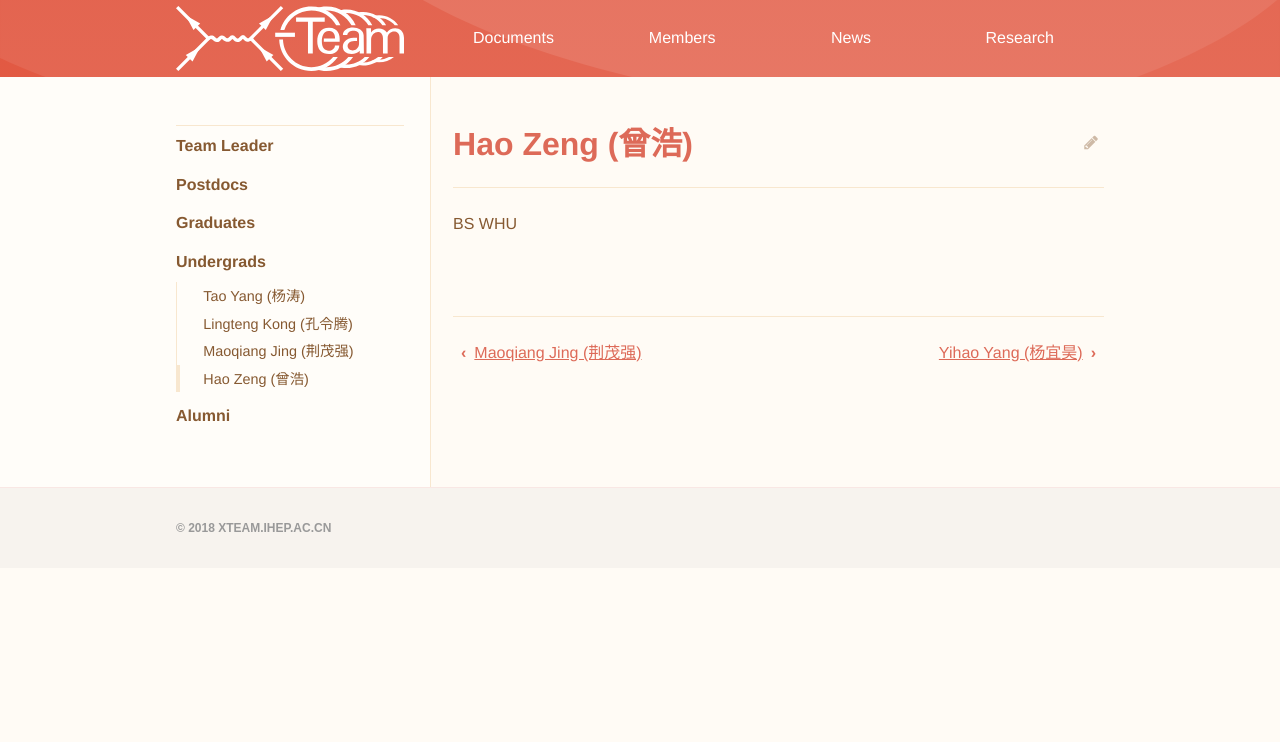
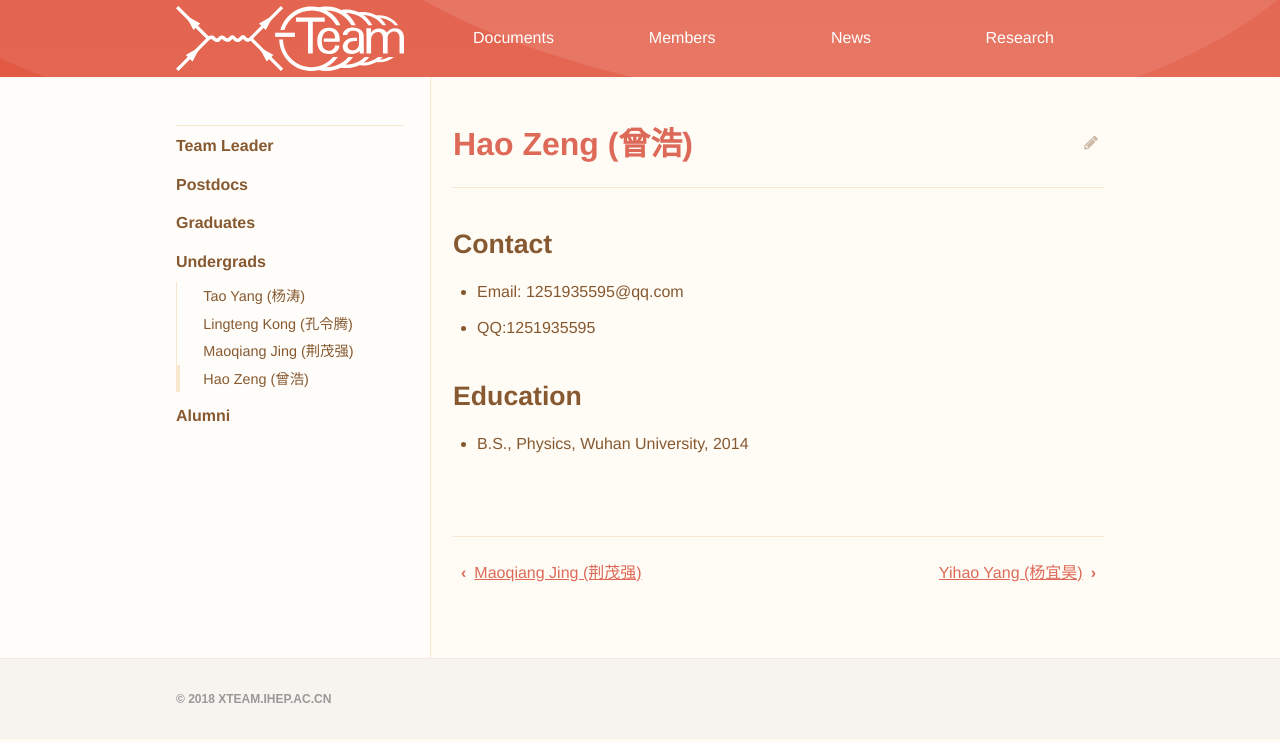
Before and after one commit to dt-np/xteam, a Jekyll site: the page built from _members/Hao_Zeng.md, in a window 1280 px wide. Shown: the top 742 px of the page. Built offline with Jekyll 4.4.1, drawn with Linux system fonts in a browser that asks for light colours.

Commit message:
Update Hao_Zeng.md

```diff
--- a/_members/Hao_Zeng.md
+++ b/_members/Hao_Zeng.md
@@ -1,5 +1,9 @@
 ---
 title: Hao Zeng (曾浩)
 ---
+## Contact
+  - Email: 1251935595@qq.com
+  - QQ:1251935595
 
-BS  WHU
+## Education
+  - B.S., Physics, Wuhan University, 2014
```
